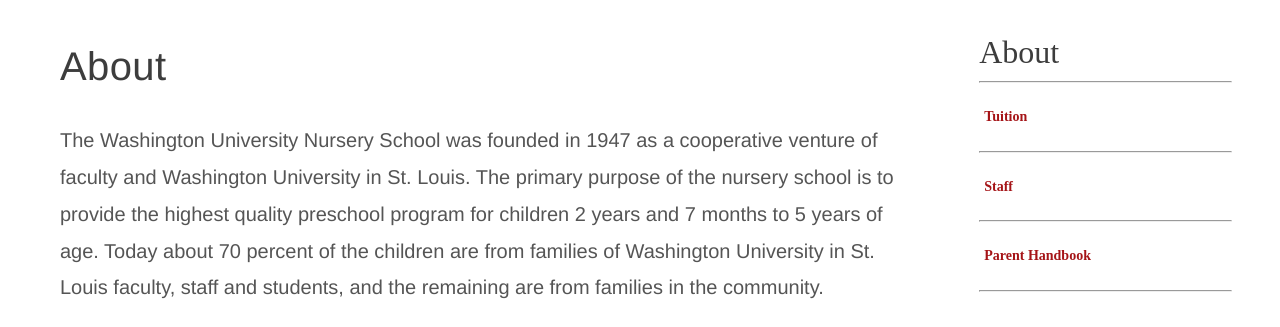
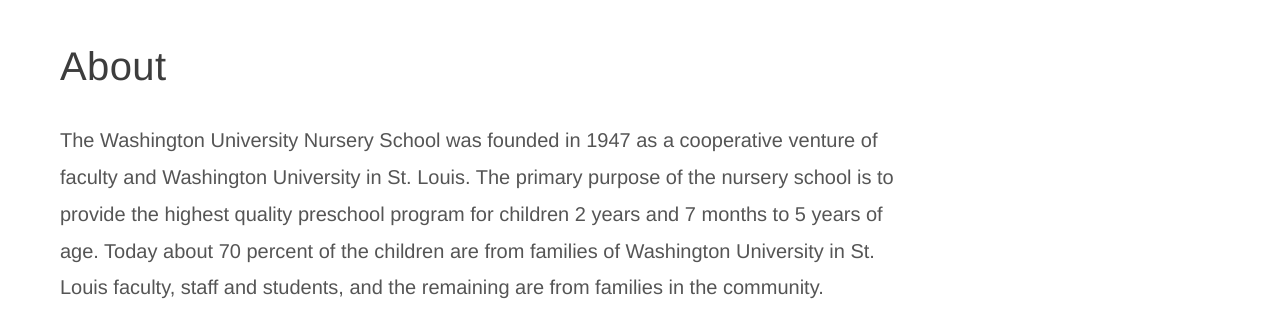
Before and after one commit to cse-256-f23/information-foraging-project-rodriguez-zhou-viswanathan-kim, a website: page files/about.html in a window 1280 px wide. Shown: the part 962-1289 px from the top of the page. Drawn offline with nearby package versions, Linux system fonts and the light colour scheme; files that its build step writes are made by us from their sources; files whose address does not match are found by name.

Commit message:
removed side nav bars

```diff
--- a/files/about.html
+++ b/files/about.html
@@ -64,7 +64,7 @@
                 </div>
             </article>
         </main>
-        <div class="widget-area stick secondary" role="complementary">
+        <!-- <div class="widget-area stick secondary" role="complementary">
             <ul class="subnav">
                 <li class="page_item page-item-27 page_item_has_children current_page_item">
                     <a href="files/about.html" aria-current="page">About</a>
@@ -85,7 +85,7 @@
                     </ul>
                 </li>
             </ul>
-        </div>
+        </div> -->
     </div>
     <ts-load data-name="footer"></ts-load>
     <script src="scripts/js/app.js"></script>
```
Also changed, not shown: files/bear_cubs.html (+2 -2 lines), files/bear_tracks.html (+2 -2 lines), files/big_bears.html (+2 -2 lines), files/classrooms.html (+2 -2 lines), files/enrichment_programs.html (+2 -2 lines), files/get_involved.html (+2 -2 lines), files/nursery_school_merchandise.html (+2 -2 lines), files/panda_bears.html (+2 -2 lines), files/parent_association.html (+2 -2 lines), files/parent_handbook.html (+2 -2 lines), files/staff.html (+2 -2 lines), files/sun_bears.html (+2 -2 lines), files/teddy_bears.html (+2 -2 lines), files/tuition.html (+2 -2 lines).
